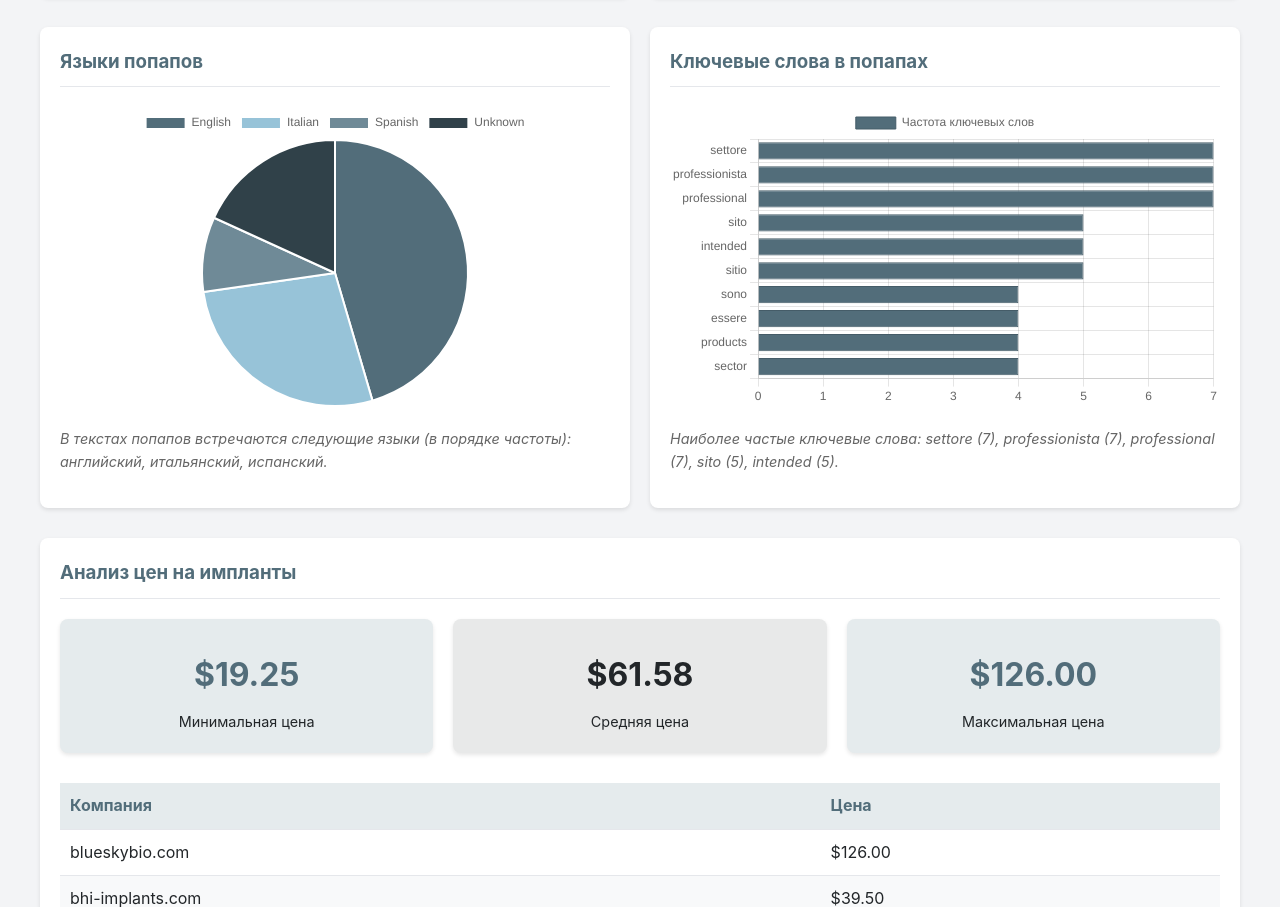
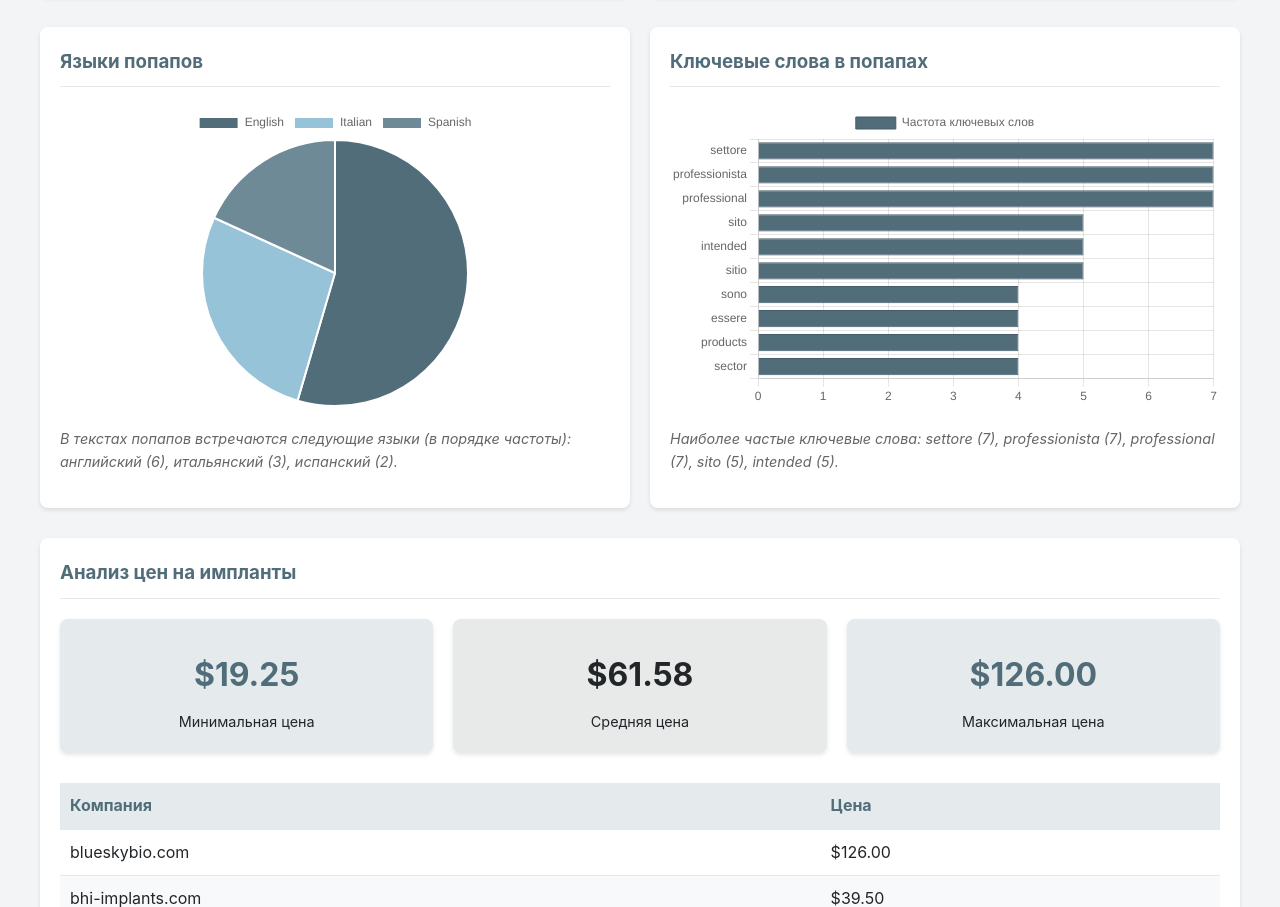
Before and after one commit to artemutka/dental-competitors-report, a plain HTML site: page index.html in a window 1280 px wide. Shown: the part 1189-2096 px from the top of the page. Drawn offline with nearby package versions, Linux system fonts and the light colour scheme.

Commit message:
Закончено обновление index.html с уточненными данными о языках попапов

```diff
--- a/index.html
+++ b/index.html
@@ -249,7 +249,7 @@
                     <canvas id="languageChart"></canvas>
                 </div>
                 <div class="note">
-                    <p>В текстах попапов встречаются следующие языки (в порядке частоты): английский, итальянский, испанский.</p>
+                    <p>В текстах попапов встречаются следующие языки (в порядке частоты): английский (6), итальянский (3), испанский (2).</p>
                 </div>
             </div>
 
@@ -362,11 +362,11 @@
         };
 
         const languageData = {
-            labels: ['English', 'Italian', 'Spanish', 'Unknown'],
+            labels: ['English', 'Italian', 'Spanish'],
             datasets: [{
-                data: [5, 3, 1, 2],
-                backgroundColor: ['#526d7a', '#97c3d8', '#6f8a97', '#304149'],
-                hoverBackgroundColor: ['#455c68', '#85b2c9', '#5e7583', '#273540']
+                data: [6, 3, 2],
+                backgroundColor: ['#526d7a', '#97c3d8', '#6f8a97'],
+                hoverBackgroundColor: ['#455c68', '#85b2c9', '#5e7583']
             }]
         };
 
```
